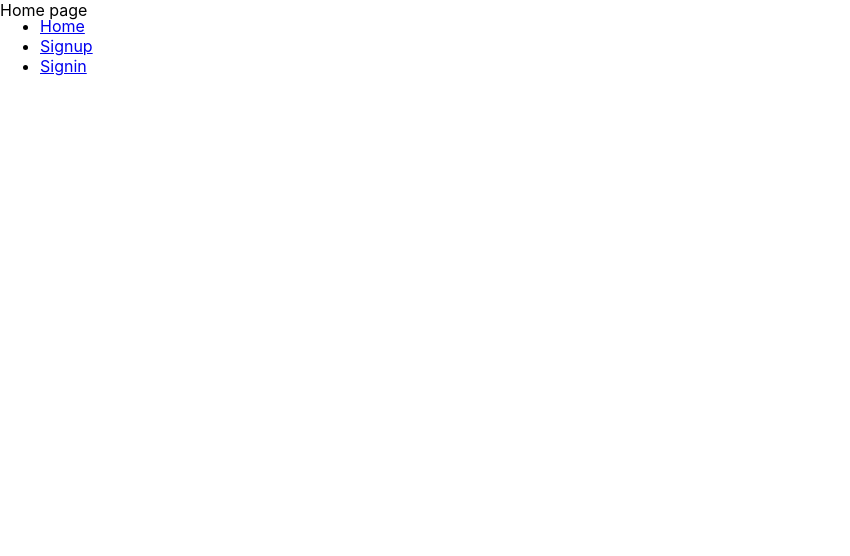
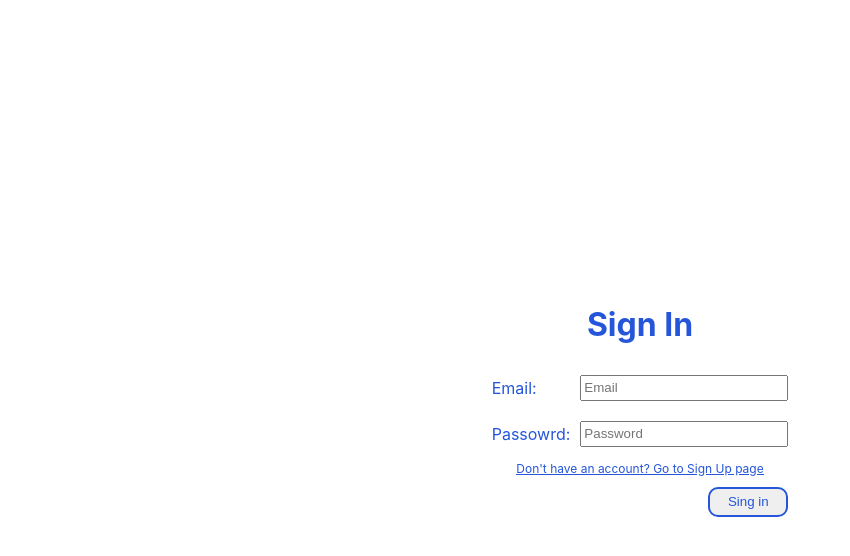
Before and after one commit to dimaka77/myDashboard, a React app in the folder client/: page / in a window 1280 px wide. Shown: the top 556 px of the page, without its empty margins (0-850 px from the left). Built offline with nearby package versions, Linux system fonts and the light colour scheme.

Commit message:
remove navigation bar, default / is signin

```diff
--- a/client/src/App.js
+++ b/client/src/App.js
@@ -18,20 +18,6 @@ function App() {
         <Provider store={store}>
             <Router>
                 <div>
-                    <nav className="navigation-bar">
-                        <ul>
-                            <li>
-                                <Link to="/">Home</Link>
-                            </li>
-                            <li>
-                                <Link to="/signup">Signup</Link>
-                            </li>
-                            <li>
-                                <Link to="/signin">Signin</Link>
-                            </li>
-                        </ul>
-                    </nav>
-
                     {/* A <Switch> looks through its children <Route>s and
                 renders the first one that matches the current URL. */}
                     <Switch>
@@ -42,7 +28,7 @@ function App() {
                             <SignIn />
                         </Route>
                         <Route path="/">
-                            <Home />
+                            <SignIn />
                         </Route>
                     </Switch>
                 </div>
--- a/client/src/components/home/smart/LoginAndSingup.css.js
+++ b/client/src/components/home/smart/LoginAndSignUp.css.js
@@ -59,6 +59,7 @@ export const ButtonWrapper = styled(TextInputWrapper)`
 
 export const LinkWrapper = styled(TextInputWrapper)`
     justify-content: center;
+    margin-bottom: 10px;
 `
 
 export const SwitchPage = styled.a`
--- a/client/src/components/home/smart/Signin.jsx
+++ b/client/src/components/home/smart/Signin.jsx
@@ -3,15 +3,21 @@ import {
 	Button,
 	InputForm,
 	InputFormWrapper,
-	Title,
+    Title,
+	LinkWrapper,
+	SwitchPage,
 	ButtonWrapper
-} from './LoginAndSingup.css';
+} from './LoginAndSignUp.css';
 
 import {
 	InputField
 } from '../../reusable';
 
+import { Link } from 'react-router-dom';
+
+
 import { reduxForm } from 'redux-form';
+
 
 const SignIn = props => {
 	const { handleSubmit } = props;
@@ -30,6 +36,11 @@ const SignIn = props => {
                     placeholder="Password"
                     type="password"
 				/>
+                <LinkWrapper>
+					<Link to='/signup'>
+						<SwitchPage>Don't have an account? Go to Sign Up page</SwitchPage>
+					</Link>
+				</LinkWrapper>
 				<ButtonWrapper>
 					<Button type="submit">Sing in</Button>
 				</ButtonWrapper>
--- a/client/src/components/home/smart/Signup.jsx
+++ b/client/src/components/home/smart/Signup.jsx
@@ -7,11 +7,14 @@ import {
 	SwitchPage,
 	LinkWrapper,
 	Title
-} from './LoginAndSingup.css';
+} from './LoginAndSignUp.css';
 
 import {
 	InputField
 } from '../../reusable';
+
+import { Link } from 'react-router-dom';
+
 
 import { reduxForm } from 'redux-form';
 
@@ -37,7 +40,9 @@ const SignUp = props => {
 					placeholder="Email"
 				/>
 				<LinkWrapper>
-					<SwitchPage>Already have an account? Go to Sign In page</SwitchPage>
+					<Link to='/signin'>
+						<SwitchPage>Already have an account? Go to Sign In page</SwitchPage>
+					</Link>
 				</LinkWrapper>
 				<ButtonWrapper>
 					<Button type="submit">Sign up</Button>
```
